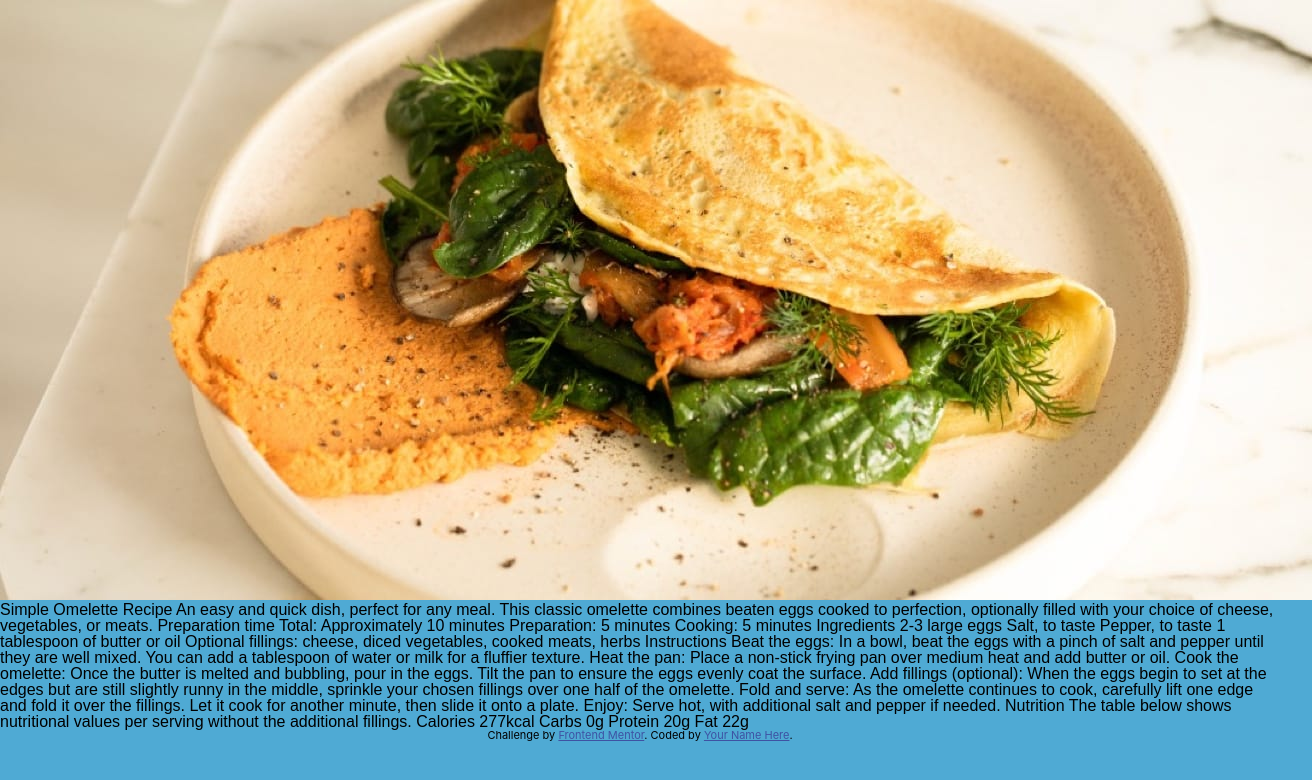
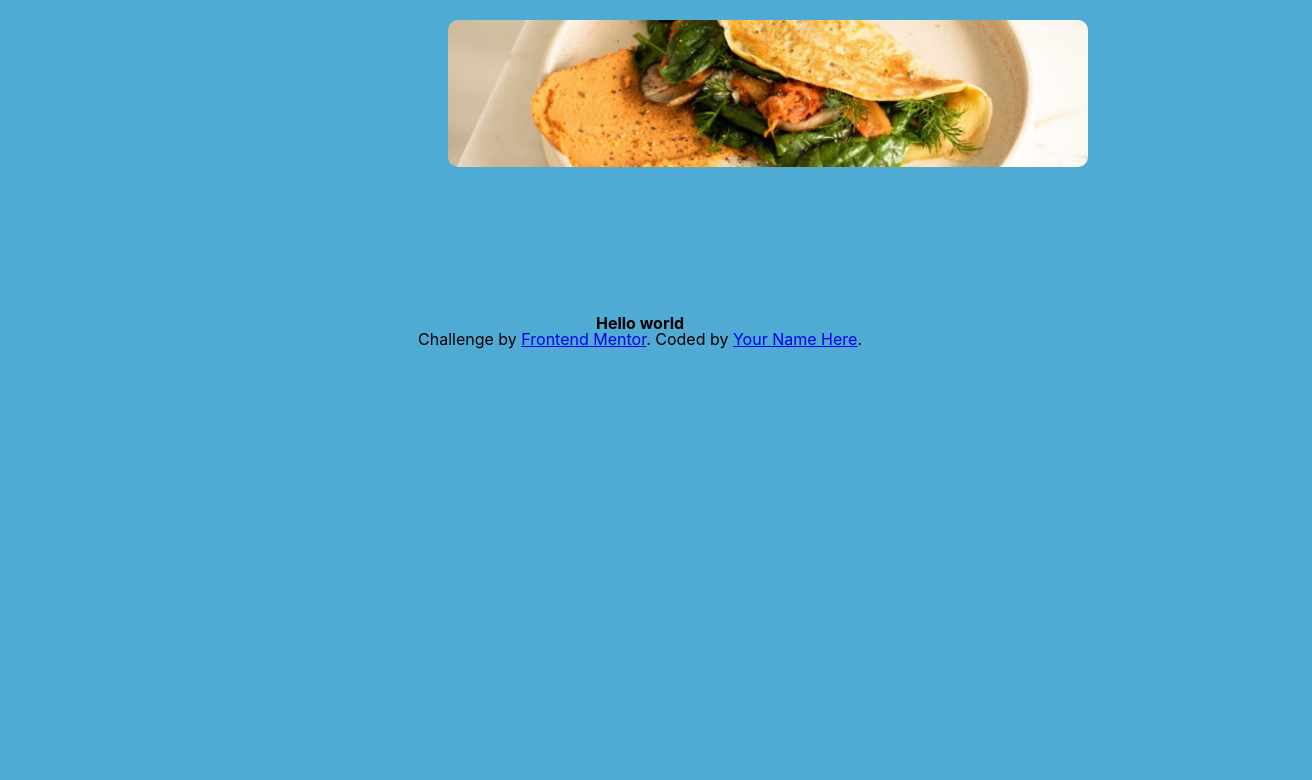
Before and after one commit to Zeusjr101/recipe-page, a plain HTML site: page recipe-page-main/index.html in a window 1280 px wide. Shown: the whole page, 1312 px wide, since content can reach past the window. Drawn offline with Linux system fonts and the light colour scheme.

Commit message:
adding css and section

```diff
--- a/recipe-page-main/assets/Css/style.css
+++ b/recipe-page-main/assets/Css/style.css
@@ -5,6 +5,10 @@
 
 body{
     background: rgb(79, 170, 212);
+    width: 100%;
+    height: 100vh;
+    position: absolute;
+    text-align: center;
 }
 
  p {
@@ -12,3 +16,16 @@ body{
     line-height: 1.5;
     color: #333;
  }
+
+ #image-container {
+    display: flex;
+    justify-content: center;
+    margin-top: 20px;
+ }
+ #image-container img {
+    margin-left: 20%;
+    width: 50%;
+    height: 50%;
+    object-fit: cover;
+    border-radius: 10px;
+ }
--- a/recipe-page-main/index.html
+++ b/recipe-page-main/index.html
@@ -12,11 +12,6 @@
 
   <title>Frontend Mentor | Recipe page</title>
 
-  <!-- Feel free to remove these styles or customise in your own stylesheet 👍 -->
-  <style>
-    .attribution { font-size: 11px; text-align: center; }
-    .attribution a { color: hsl(228, 45%, 44%); }
-  </style>
 </head>
 <body>
   <main>
@@ -25,9 +20,21 @@
         <img src="assets/images/image-omelette.jpeg" alt="photo of a delicious omelette">
       </div>
     </section>
+    <div>
+      <h1>Hello world</h1>
+    </div>
   </main>
 
-  Simple Omelette Recipe
+
+
+  <div class="attribution">
+    Challenge by <a href="https://www.frontendmentor.io?ref=challenge" target="_blank">Frontend Mentor</a>.
+    Coded by <a href="#">Your Name Here</a>.
+  </div>
+</body>
+</html>
+
+<!-- Simple Omelette Recipe
 
   An easy and quick dish, perfect for any meal. This classic omelette combines beaten eggs cooked
   to perfection, optionally filled with your choice of cheese, vegetables, or meats.
@@ -78,11 +85,4 @@
   20g
 
   Fat
-  22g
-
-  <div class="attribution">
-    Challenge by <a href="https://www.frontendmentor.io?ref=challenge" target="_blank">Frontend Mentor</a>.
-    Coded by <a href="#">Your Name Here</a>.
-  </div>
-</body>
-</html>
+  22g -->
```
